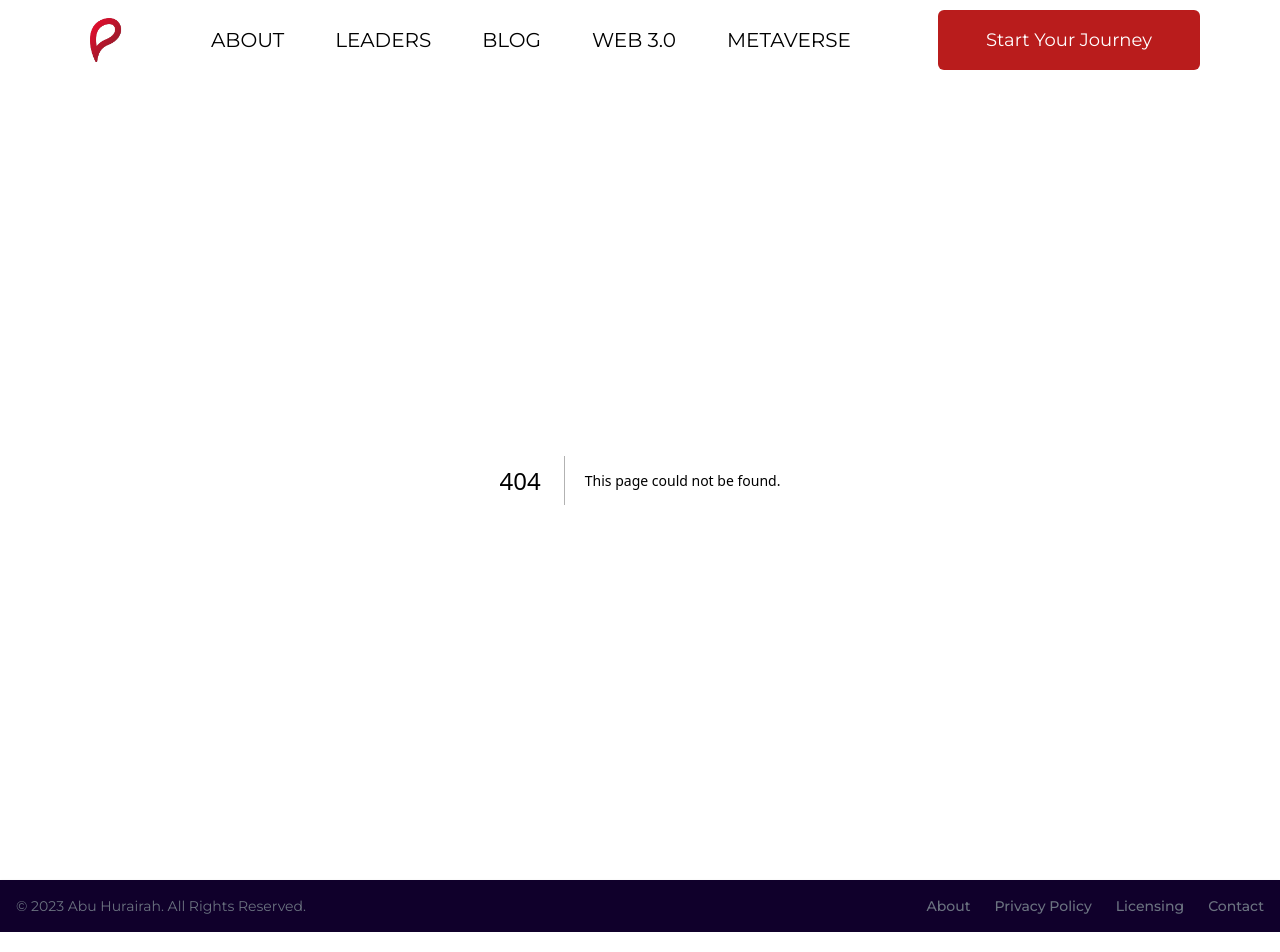
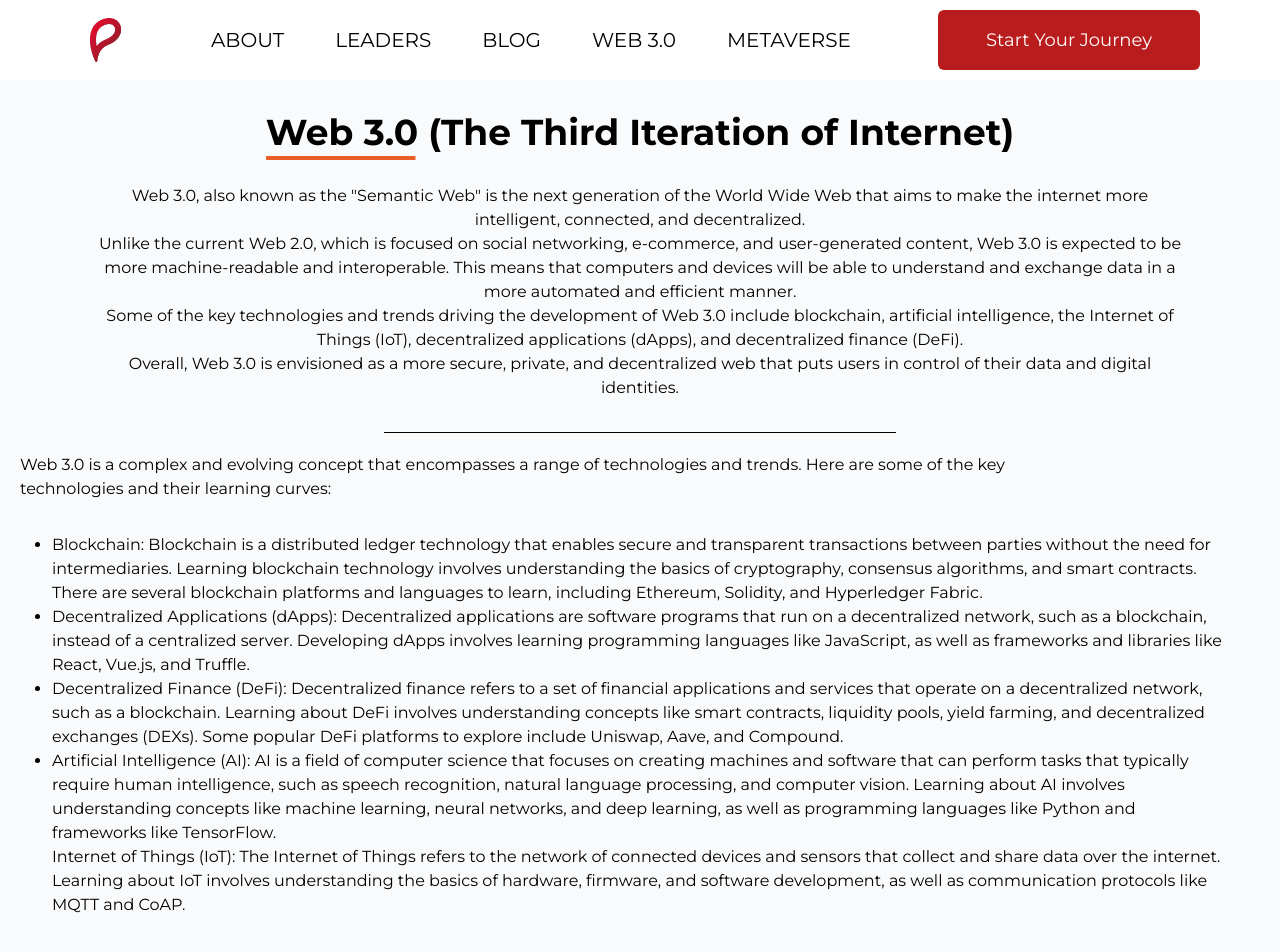
Before and after one commit to AbuHurairah127/NextJs-assigns, a Next.js app in the folder panaverse-ui-new/: page /web3 in a window 1280 px wide. Before the commit this address had no page. Shown: the top 952 px of the page. Built offline with nearby package versions, Linux system fonts and the light colour scheme.

Commit message:
metaverse page

```diff
--- /dev/null
+++ b/panaverse-ui-new/src/app/metaverse/page.tsx
@@ -0,0 +1,61 @@
+import React from "react";
+
+const page = () => {
+  return (
+    <div className="flex flex-col justify-center items-center bg-gray-50 min-h-screen">
+      <h1 className="text-4xl font-bold underline-transition w-fit text-center my-8">
+        Metaverse
+      </h1>
+      <p className="w-[85vw] text-center">
+        The Metaverse is a concept that describes a virtual world where users
+        can interact with each other and digital objects in a shared, immersive
+        space. The idea of the Metaverse has been around for decades, but recent
+        advancements in technology, such as virtual reality (VR), augmented
+        reality (AR), and blockchain, have made it more feasible than ever
+        before. In the Metaverse, users can create avatars, or digital
+        representations of themselves, and explore virtual environments,
+        socialize with other users, play games, attend events, and conduct
+        commerce. The Metaverse has the potential to be a powerful tool for
+        collaboration, education, entertainment, and even governance, as it can
+        offer new forms of social organization and economic activity. However,
+        the Metaverse also raises important questions around privacy, security,
+        identity, and ownership, as it involves the creation and exchange of
+        digital assets and identities that can have real-world value. As the
+        Metaverse continues to develop, it will be important to ensure that it
+        is accessible, inclusive, and equitable for all users, and that it is
+        built on a foundation of trust, transparency, and user control.
+        <br />
+        The Metaverse is a complex concept that can be difficult to grasp fully,
+        but it essentially refers to a virtual world that is created and
+        sustained by its users. Unlike the physical world, the Metaverse is
+        entirely digital and exists solely within a computer network or system.
+        It can be accessed through various devices, such as computers, gaming
+        consoles, or mobile devices, and allows users to interact with each
+        other and digital objects in real-time. <br /> <br /> One of the key
+        features of the Metaverse is the creation of avatars, which are digital
+        representations of users that can be customized and controlled by them.
+        Avatars allow users to interact with each other and with the virtual
+        world in a more immersive way, as they can move around and perform
+        actions just like in the physical world. Another important aspect of the
+        Metaverse is its potential for economic activity, which can range from
+        virtual goods and services to digital currencies and even real-world
+        transactions. The Metaverse can offer new forms of commerce and
+        employment, such as creating and selling digital art or virtual real
+        estate. However, the Metaverse also raises important questions around
+        privacy, security, identity, and ownership. As users create and exchange
+        digital assets and identities, it becomes necessary to ensure that they
+        are protected from theft, fraud, and abuse. It is also important to
+        consider issues of data privacy and user control over their own
+        information, as the Metaverse involves the collection and sharing of
+        personal data. Overall, the Metaverse has the potential to be a
+        transformative force in society, offering new opportunities for
+        creativity, collaboration, and economic activity. However, it will be
+        important to address the challenges and risks associated with this new
+        digital frontier, and ensure that it is built on a foundation of trust,
+        transparency, and user control.
+      </p>
+    </div>
+  );
+};
+
+export default page;
--- /dev/null
+++ b/panaverse-ui-new/src/app/web3/page.tsx
@@ -0,0 +1,79 @@
+import React from "react";
+
+const page = () => {
+  return (
+    <div className="bg-gray-50 flex flex-col justify-center items-center">
+      <h1 className="text-4xl font-bold w-fit text-center underline-transition my-8">
+        Web 3.0 (The Third Iteration of Internet)
+      </h1>
+      <p className="w-[85vw] text-center">
+        {" "}
+        Web 3.0, also known as the &quot;Semantic Web&quot; is the next
+        generation of the World Wide Web that aims to make the internet more
+        intelligent, connected, and decentralized. <br /> Unlike the current Web
+        2.0, which is focused on social networking, e-commerce, and
+        user-generated content, Web 3.0 is expected to be more machine-readable
+        and interoperable. This means that computers and devices will be able to
+        understand and exchange data in a more automated and efficient manner.{" "}
+        <br />
+        Some of the key technologies and trends driving the development of Web
+        3.0 include blockchain, artificial intelligence, the Internet of Things
+        (IoT), decentralized applications (dApps), and decentralized finance
+        (DeFi). <br /> Overall, Web 3.0 is envisioned as a more secure, private,
+        and decentralized web that puts users in control of their data and
+        digital identities.
+      </p>{" "}
+      <div className="w-[40vw] border-b border-b-black mt-8 mx-auto"></div>
+      <div className="self-start p-5">
+        <p className="w-[85vw] ">
+          Web 3.0 is a complex and evolving concept that encompasses a range of
+          technologies and trends. Here are some of the key technologies and
+          their learning curves:
+        </p>
+        <ul className="list-disc p-8">
+          <li>
+            Blockchain: Blockchain is a distributed ledger technology that
+            enables secure and transparent transactions between parties without
+            the need for intermediaries. Learning blockchain technology involves
+            understanding the basics of cryptography, consensus algorithms, and
+            smart contracts. There are several blockchain platforms and
+            languages to learn, including Ethereum, Solidity, and Hyperledger
+            Fabric.
+          </li>
+          <li>
+            Decentralized Applications (dApps): Decentralized applications are
+            software programs that run on a decentralized network, such as a
+            blockchain, instead of a centralized server. Developing dApps
+            involves learning programming languages like JavaScript, as well as
+            frameworks and libraries like React, Vue.js, and Truffle.
+          </li>
+          <li>
+            Decentralized Finance (DeFi): Decentralized finance refers to a set
+            of financial applications and services that operate on a
+            decentralized network, such as a blockchain. Learning about DeFi
+            involves understanding concepts like smart contracts, liquidity
+            pools, yield farming, and decentralized exchanges (DEXs). Some
+            popular DeFi platforms to explore include Uniswap, Aave, and
+            Compound.
+          </li>
+          <li>
+            Artificial Intelligence (AI): AI is a field of computer science that
+            focuses on creating machines and software that can perform tasks
+            that typically require human intelligence, such as speech
+            recognition, natural language processing, and computer vision.
+            Learning about AI involves understanding concepts like machine
+            learning, neural networks, and deep learning, as well as programming
+            languages like Python and frameworks like TensorFlow.
+          </li>
+          Internet of Things (IoT): The Internet of Things refers to the network
+          of connected devices and sensors that collect and share data over the
+          internet. Learning about IoT involves understanding the basics of
+          hardware, firmware, and software development, as well as communication
+          protocols like MQTT and CoAP.
+        </ul>
+      </div>
+    </div>
+  );
+};
+
+export default page;
--- a/panaverse-ui-new/src/data/NavlinksData.ts
+++ b/panaverse-ui-new/src/data/NavlinksData.ts
@@ -4,6 +4,6 @@ export const Links = [
   { name: "About", path: "/about" },
   { name: "Leaders", path: "/leaders" },
   { name: "Blog", path: "/blog" },
-  { name: "Web 3.0", path: "programStructure" },
-  { name: "Metaverse", path: "programStructure" },
+  { name: "Web 3.0", path: "/web3" },
+  { name: "Metaverse", path: "metaverse" },
 ];
```
